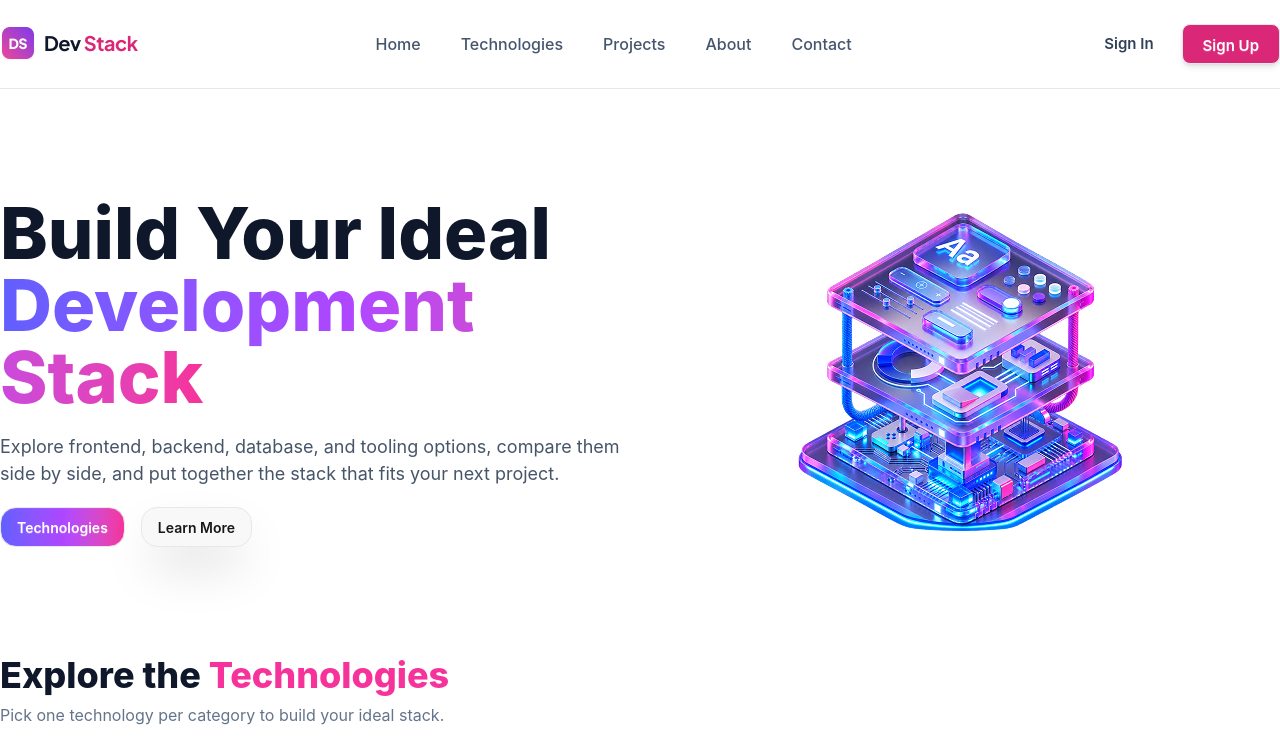
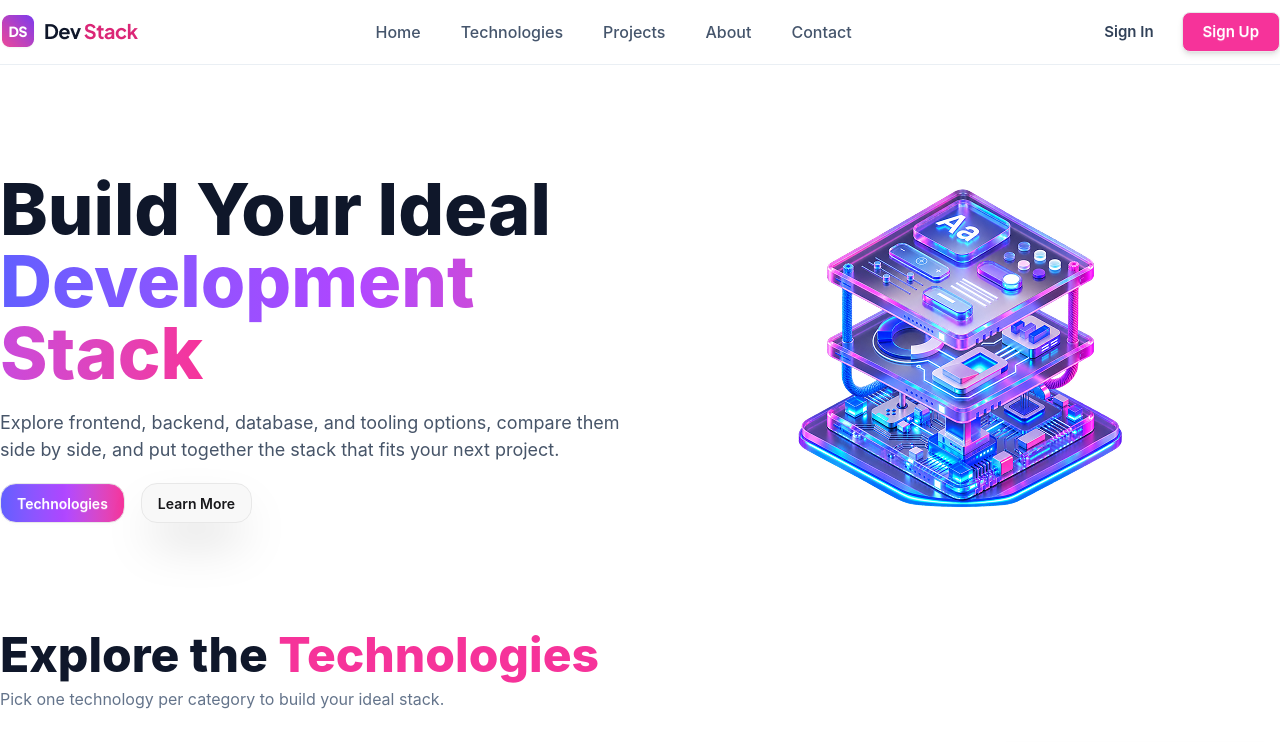
Before and after one commit to nafismahamudshahin/DevStack, a React (Vite) app: page / in a window 1280 px wide. Shown: the top 742 px of the page. Built offline with nearby package versions, Linux system fonts and the light colour scheme.

Commit message:
solve some of small problems

```diff
--- a/index.html
+++ b/index.html
@@ -3,7 +3,7 @@
 
 <head>
   <meta charset="UTF-8" />
-  <link rel="icon" type="image/svg+xml" href="/favicon.svg" />
+  <link rel="icon" type="image/svg+xml" href="./src/assets/logo-text.png" />
   <meta name="viewport" content="width=device-width, initial-scale=1.0" />
   <title>devstack</title>
 </head>
--- a/src/components/Footer.tsx
+++ b/src/components/Footer.tsx
@@ -1,5 +1,6 @@
 import Logo from '../assets/logo-text.png';
 const Footer = () => {
+    const date = new Date().getFullYear();
     return (
         <footer className=" bg-base-200">
 
@@ -8,7 +9,7 @@ const Footer = () => {
                     <div className='flex justify-center md:justify-start'>
                         <img src={Logo} alt="DevStack Logo" />
                     </div>
-                    <p className='text-[#64748B] text-center mx-auto md:mx-0 w-[70%]'>Curated tools, technologies, and resources for developers building modern software.</p>
+                    <p className='text-[#64748B] text-center md:text-start mx-auto md:mx-0 w-[70%]'>Curated tools, technologies, and resources for developers building modern software.</p>
                     <div className=''>
                         <ul className='flex justify-center md:justify-start gap-5 font-semibold text-[#475569]'>
                             <li><a href="#">GitHub</a></li>
@@ -39,7 +40,7 @@ const Footer = () => {
                 </nav>
             </div>
             <div className='container mx-auto pb-10 pt-4 flex justify-between text-[#64748B]'>
-                <p className=''>© 2026 Dev Stack. All rights reserved.</p>
+                <p className=''>© {date} Dev Stack. All rights reserved.</p>
                 <div>
                     <ul className='flex gap-3'>
                         <li><a href="">Privacy</a></li>
--- a/src/components/HeroBanner.tsx
+++ b/src/components/HeroBanner.tsx
@@ -16,7 +16,7 @@ const HeroBanner = () => {
                 </div>
                 {/* Right */}
                 <div className="flex justify-center items-center">
-                    <img src={HeroImg} alt="" />
+                    <img src={HeroImg} alt="Hero banner image" />
                 </div>
             </div>
         </section>
--- a/src/components/Navbar.tsx
+++ b/src/components/Navbar.tsx
@@ -2,8 +2,8 @@ import { VscThreeBars } from "react-icons/vsc";
 import Logo from "../assets/logo-text.png";
 const Navbar = () => {
     return (
-        <nav className="sticky top-0 z-50 border-b border-slate-200 bg-white">
-            <div className="container mx-auto py-6 flex justify-between items-center">
+        <nav className="sticky top-0 z-50 border-b border-slate-200/70 bg-white/80 backdrop-blur-3xl">
+            <div className="container mx-auto py-3 flex justify-between items-center">
                 {/* logo */}
                 <div>
                     <img src={Logo} alt="DevStack Logo" />
@@ -19,7 +19,7 @@ const Navbar = () => {
                 </div>
                 <div className="flex items-center gap-3">
                     <button className="hidden md:block rounded-lg px-4 py-2 text-[15px] font-semibold text-slate-700 transition-all duration-200 hover:bg-slate-100">Sign In</button>
-                    <button className="hidden md:block btn rounded-lg bg-[#DB2777] px-5 py-2.5 text-[15px] font-semibold text-white shadow-md  transition-all duration-200 hover:bg-[#eb0c71] hover:shadow-lg">Sign Up</button>
+                    <button className="hidden md:block btn rounded-lg bg-pink-500 px-5 py-2 text-[15px] font-semibold text-white shadow-md  transition-all duration-200 hover:bg-[#eb0c71] hover:shadow-lg">Sign Up</button>
                     <VscThreeBars className="md:hidden text-3xl" />
                 </div>
             </div>
--- a/src/components/TechnologyExplorer.tsx
+++ b/src/components/TechnologyExplorer.tsx
@@ -17,7 +17,7 @@ const TechnologyExplorer = ({ technologiesPromise }: TechnologyPromise) => {
     return (
         <section className="container mx-auto">
             <div>
-                <h2 className="text-[#0F172A] mb-2 font-extrabold text-4xl">Explore the <span className="text-pink-500">Technologies</span></h2>
+                <h2 className="text-[#0F172A] mb-2 font-extrabold text-5xl">Explore the <span className="text-pink-500">Technologies</span></h2>
                 <p className="text-[#64748B] text-[16px]">Pick one technology per category to build your ideal stack.</p>
                 <div className="grid grid-cols-1 md:grid-cols-12 gap-10 mt-8">
                     <div className="col-span-12 md:col-span-9 grid grid-cols-1 md:grid-cols-2 lg:grid-cols-3 gap-6">
```
